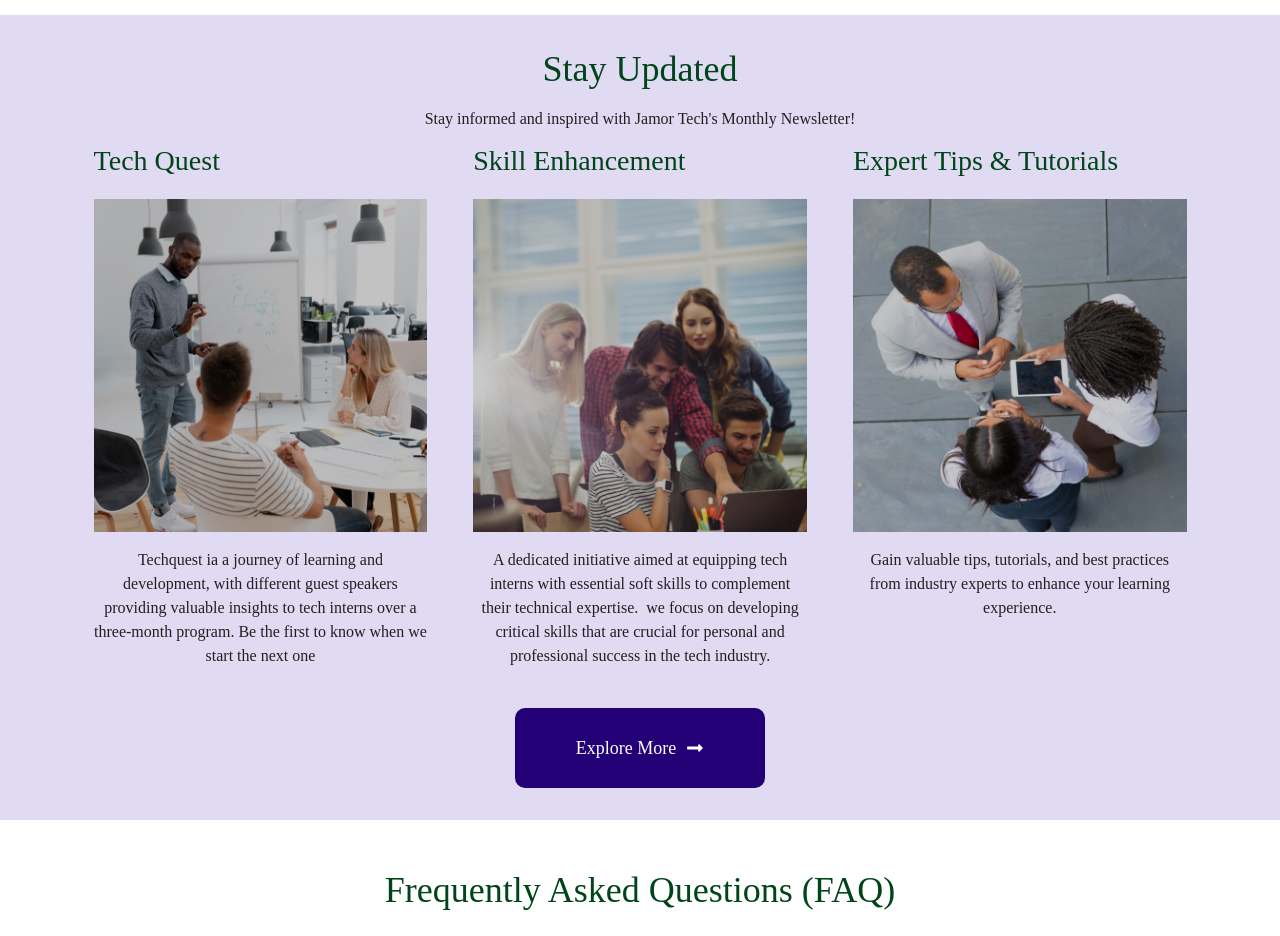
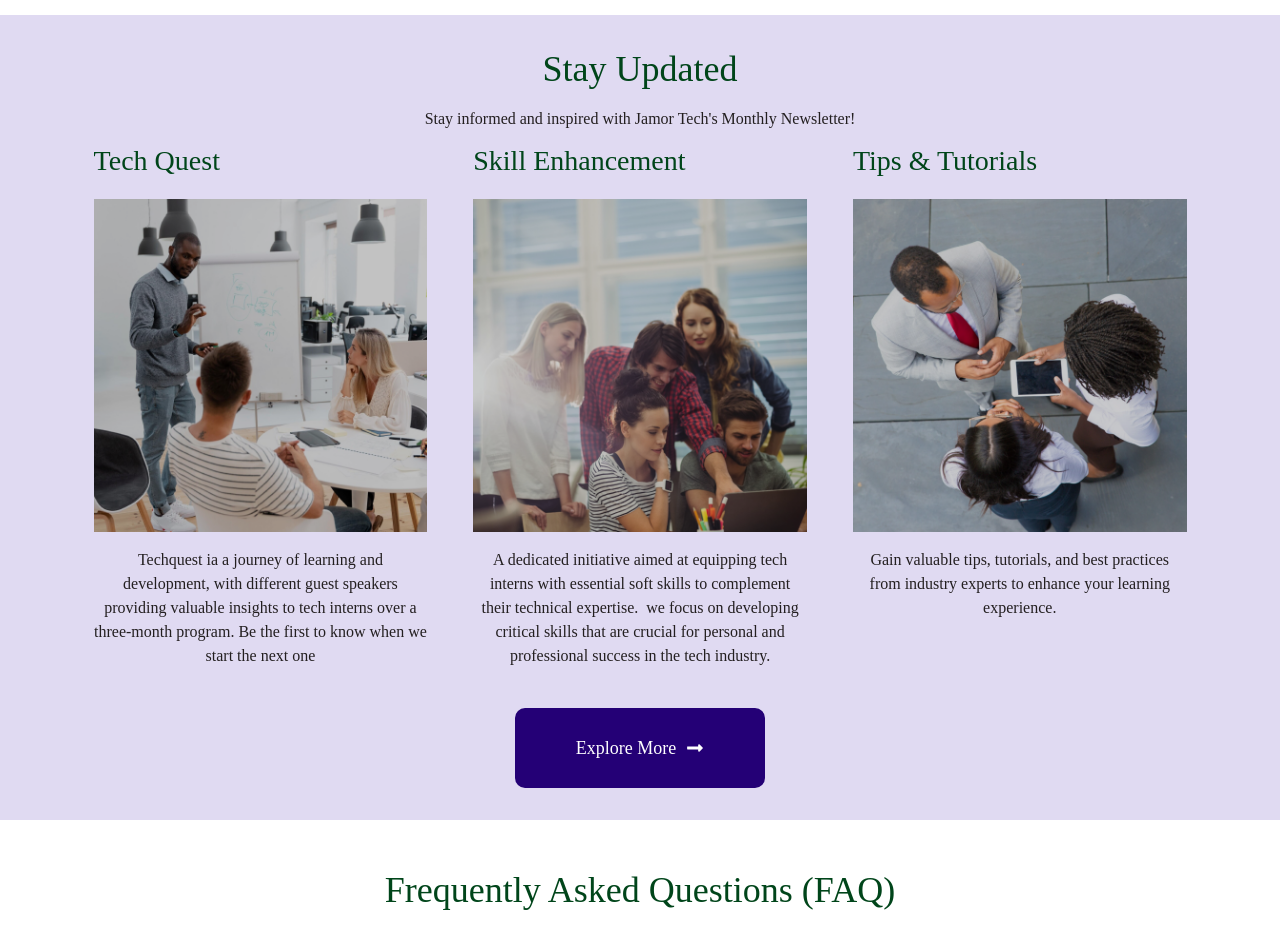
Before and after one commit to jamorTech/jamorTech-web, a Next.js app: page / in a window 1280 px wide. Shown: the part 2820-3756 px from the top of the page. Built offline with nearby package versions, Linux system fonts and the light colour scheme.

Commit message:
In the stay updated section, I have turned the cards into slider and also edited one of the cards title that was overflowing

```diff
--- a/src/app/components/landingPage/updates/Updates.jsx
+++ b/src/app/components/landingPage/updates/Updates.jsx
@@ -12,7 +12,7 @@
 import 'swiper/css/pagination'; // Pagination module styles
 
 // Import required modules
-import { Navigation, Pagination } from 'swiper/modules';
+import { Navigation, Pagination, Autoplay  } from 'swiper/modules';
 
 const Updates = () => {
   const updates = [
@@ -27,7 +27,7 @@
       content: "A dedicated initiative aimed at equipping tech interns with essential soft skills to complement their technical expertise.  we focus on developing critical skills that are crucial for personal and professional success in the tech industry."
     },
     {
-      title: "Expert Tips & Tutorials",
+      title: "Tips & Tutorials",
       img: pic2,
       content: "Gain valuable tips, tutorials, and best practices from industry experts to enhance your learning experience."
     },
@@ -42,12 +42,17 @@
 
         <div className={styles.update_section}>
             <Swiper
-              modules={[Navigation, Pagination]} // Install required modules
+              modules={[Navigation, Pagination, Autoplay ]} // Install required modules
               spaceBetween={30}
               slidesPerView={3} // Number of visible cards on larger screens
               navigation // Enables navigation arrows
               pagination={{ clickable: true }} // Enables pagination dots
               scrollbar={{clickable: true}}
+              loop={true}
+              autoplay={{
+                delay: 10000, // Time in milliseconds (10 seconds)
+                disableOnInteraction: false, // Continue autoplay after user interactions
+              }}
               style={{"--swiper-pagination-bottom": 0}}
               breakpoints={{
                 // Responsive breakpoints
```
